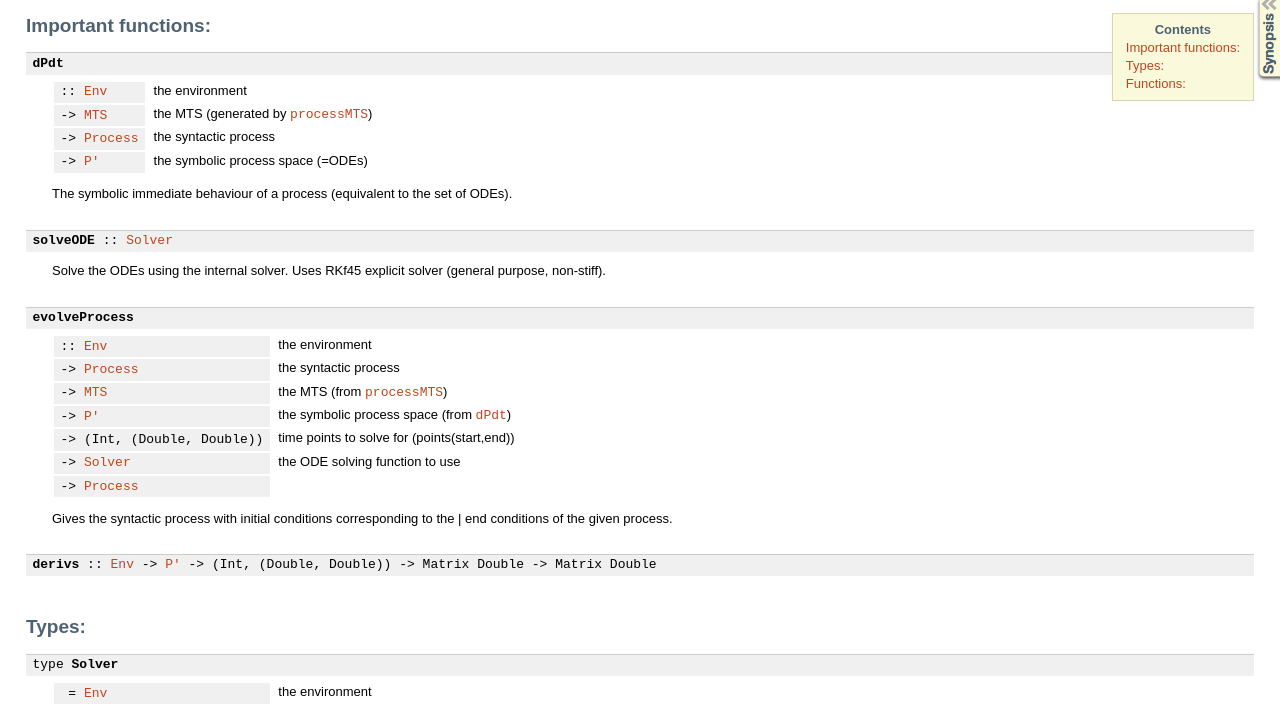
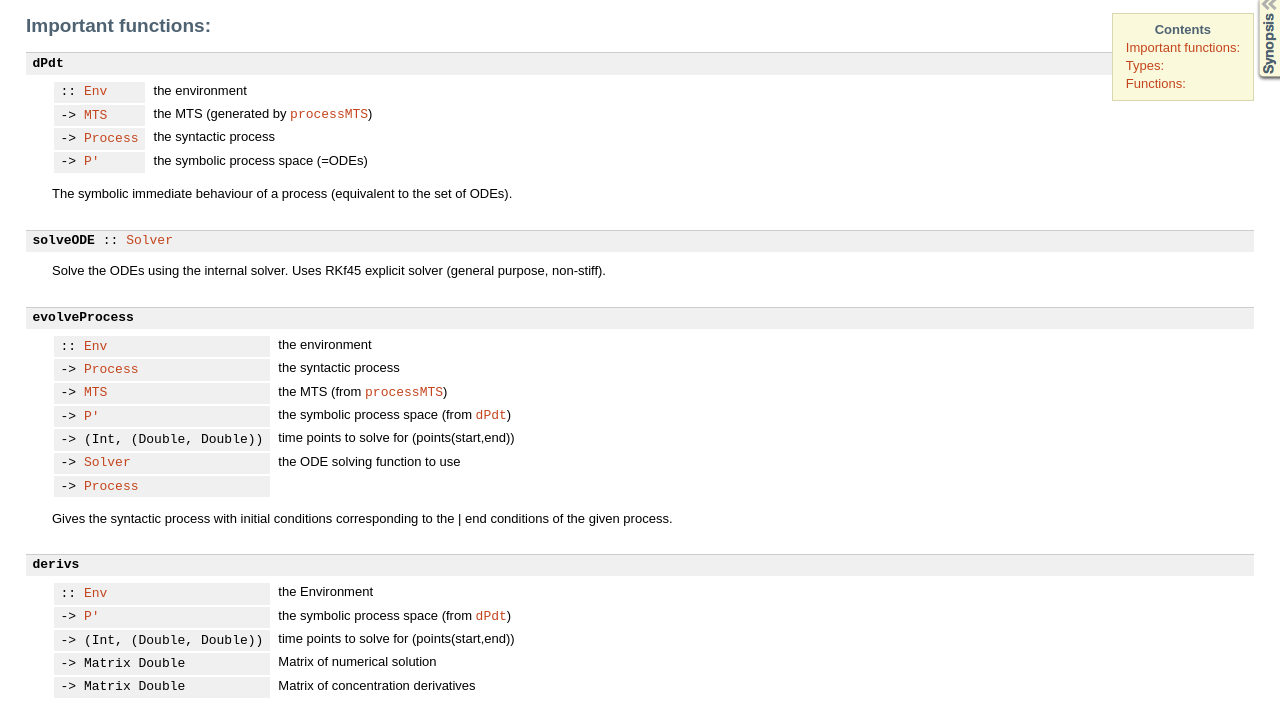
Before and after one commit to chrisbanks/cpiwb, a plain HTML site: page CPi/docs/CPi-ODE.html in a window 1280 px wide. Shown: the part 84-788 px from the top of the page. Drawn offline with Linux system fonts and the light colour scheme.

```diff
--- a/CPi/docs/CPi-ODE.html
+++ b/CPi/docs/CPi-ODE.html
@@ -20,7 +20,12 @@ window.onload = function () {pageLoad();setSynopsis("mini_CPi-ODE.html");};
 </p></td></tr><tr><td class="src">-&gt; <a href="CPi-ODE.html#t:Solver">Solver</a></td><td class="doc"><p>the ODE solving function to use
 </p></td></tr><tr><td class="src">-&gt; <a href="CPi-Lib.html#t:Process">Process</a></td><td class="doc empty">&nbsp;</td></tr></table></div><div class="doc"><p>Gives the syntactic process with initial conditions corresponding to the
  | end conditions of the given process.
-</p></div></div><div class="top"><p class="src"><a name="v:derivs" class="def">derivs</a> :: <a href="CPi-Lib.html#t:Env">Env</a> -&gt; <a href="CPi-ODE.html#t:P-39-">P'</a> -&gt; (Int, (Double, Double)) -&gt; Matrix Double -&gt; Matrix Double</p></div><h1 id="g:2">Types:
+</p></div></div><div class="top"><p class="src"><a name="v:derivs" class="def">derivs</a></p><div class="subs arguments"><p class="caption">Arguments</p><table><tr><td class="src">:: <a href="CPi-Lib.html#t:Env">Env</a></td><td class="doc"><p>the Environment
+</p></td></tr><tr><td class="src">-&gt; <a href="CPi-ODE.html#t:P-39-">P'</a></td><td class="doc"><p>the symbolic process space (from <code><a href="CPi-ODE.html#v:dPdt">dPdt</a></code>)
+</p></td></tr><tr><td class="src">-&gt; (Int, (Double, Double))</td><td class="doc"><p>time points to solve for (points(start,end))
+</p></td></tr><tr><td class="src">-&gt; Matrix Double</td><td class="doc"><p>Matrix of numerical solution
+</p></td></tr><tr><td class="src">-&gt; Matrix Double</td><td class="doc"><p>Matrix of concentration derivatives
+</p></td></tr></table></div></div><h1 id="g:2">Types:
 </h1><div class="top"><p class="src"><span class="keyword">type</span> <a name="t:Solver" class="def">Solver</a></p><div class="subs arguments"><p class="caption">Arguments</p><table><tr><td class="src">&nbsp;= <a href="CPi-Lib.html#t:Env">Env</a></td><td class="doc"><p>the environment
 </p></td></tr><tr><td class="src">-&gt; <a href="CPi-Lib.html#t:Process">Process</a></td><td class="doc"><p>the syntactic process
 </p></td></tr><tr><td class="src">-&gt; <a href="CPi-Semantics.html#t:MTS">MTS</a></td><td class="doc"><p>the MTS (from <code><a href="CPi-Semantics.html#v:processMTS">processMTS</a></code>)
```
Also changed, not shown: 2 other files.
